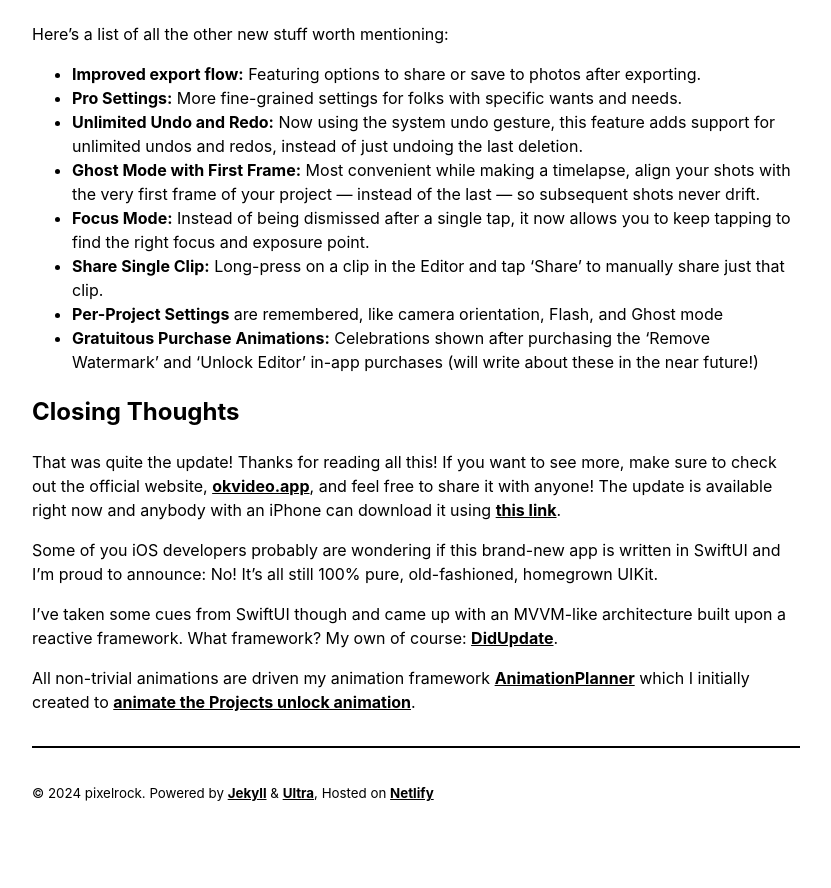
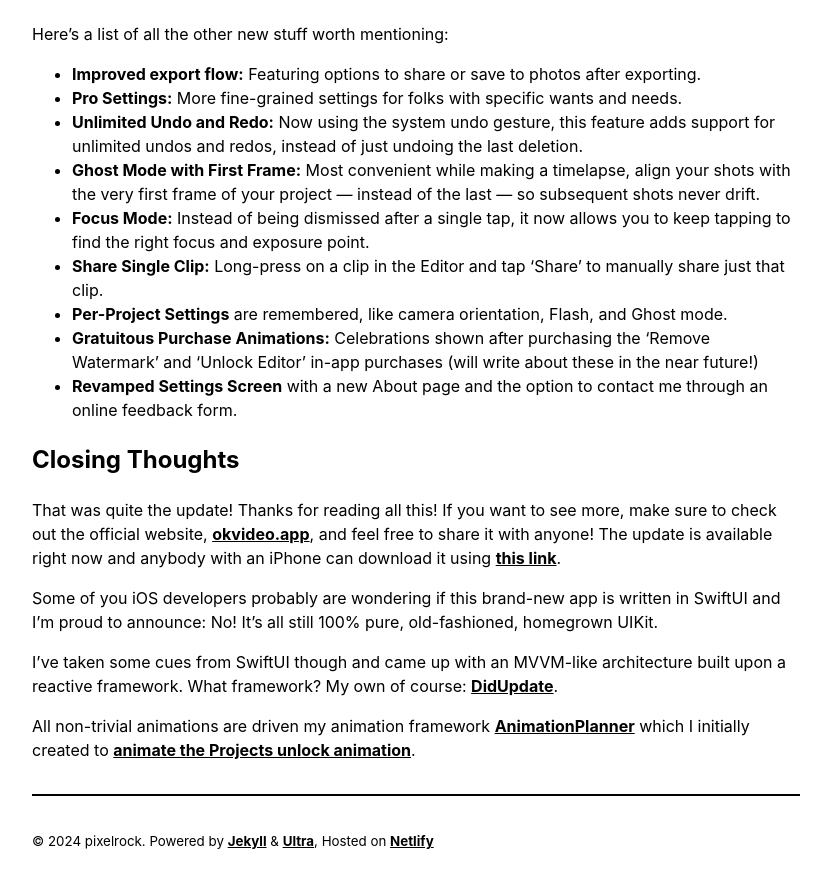
Before and after one commit to PimCoumans/pixelrock-nl, a Jekyll site: the page built from _posts/2024-08-01-the-new-okvideo.markdown, in a window 1280 px wide and 900 px high, scrolled down 8784 px. Shown: the top 888 px of the window, without its empty margins (224-1055 px from the left). Built offline with Jekyll 4.4.1, drawn with Linux system fonts in a browser that asks for light colours; before the commit the page ends 9636 px from its top, so only the background shows below that.

Commit message:
Also tell them about the new settings screen!

```diff
--- a/_posts/2024-08-01-the-new-okvideo.markdown
+++ b/_posts/2024-08-01-the-new-okvideo.markdown
@@ -117,8 +117,9 @@
 - **Ghost Mode with First Frame:** Most convenient while making a timelapse, align your shots with the very first frame of your project — instead of the last — so subsequent shots never drift.
 - **Focus Mode:** Instead of being dismissed after a single tap, it now allows you to keep tapping to find the right focus and exposure point.
 - **Share Single Clip:** Long-press on a clip in the Editor and tap ‘Share’ to manually share just that clip.
-- **Per-Project Settings** are remembered, like camera orientation, Flash, and Ghost mode
+- **Per-Project Settings** are remembered, like camera orientation, Flash, and Ghost mode.
 - **Gratuitous Purchase Animations:** Celebrations shown after purchasing the ‘Remove Watermark’ and ‘Unlock Editor’ in-app purchases (will write about these in the near future!)
+- **Revamped Settings Screen** with a new About page and the option to contact me through an online feedback form.
 
 # Closing Thoughts {#closing-thoughts}
 
```
